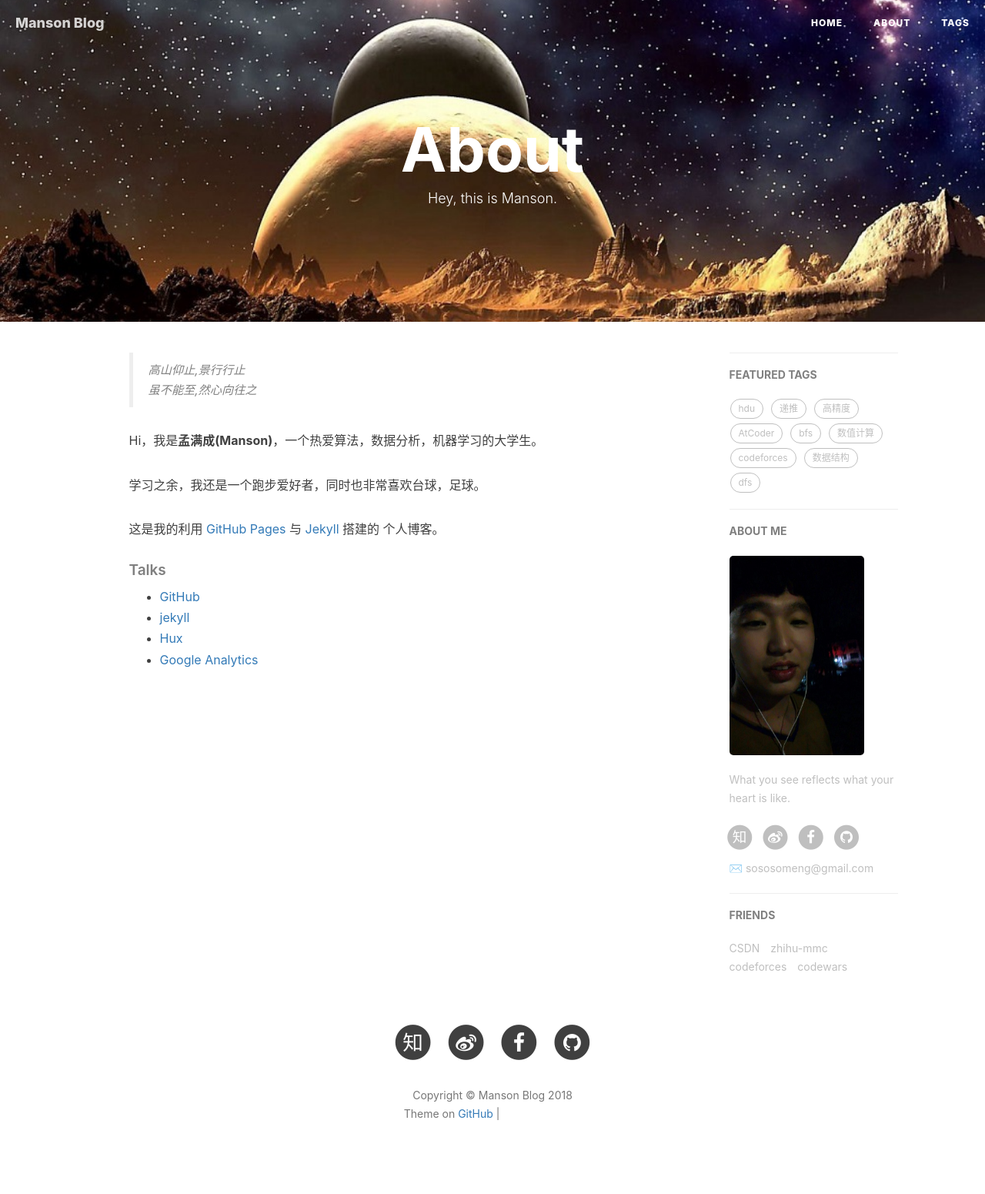
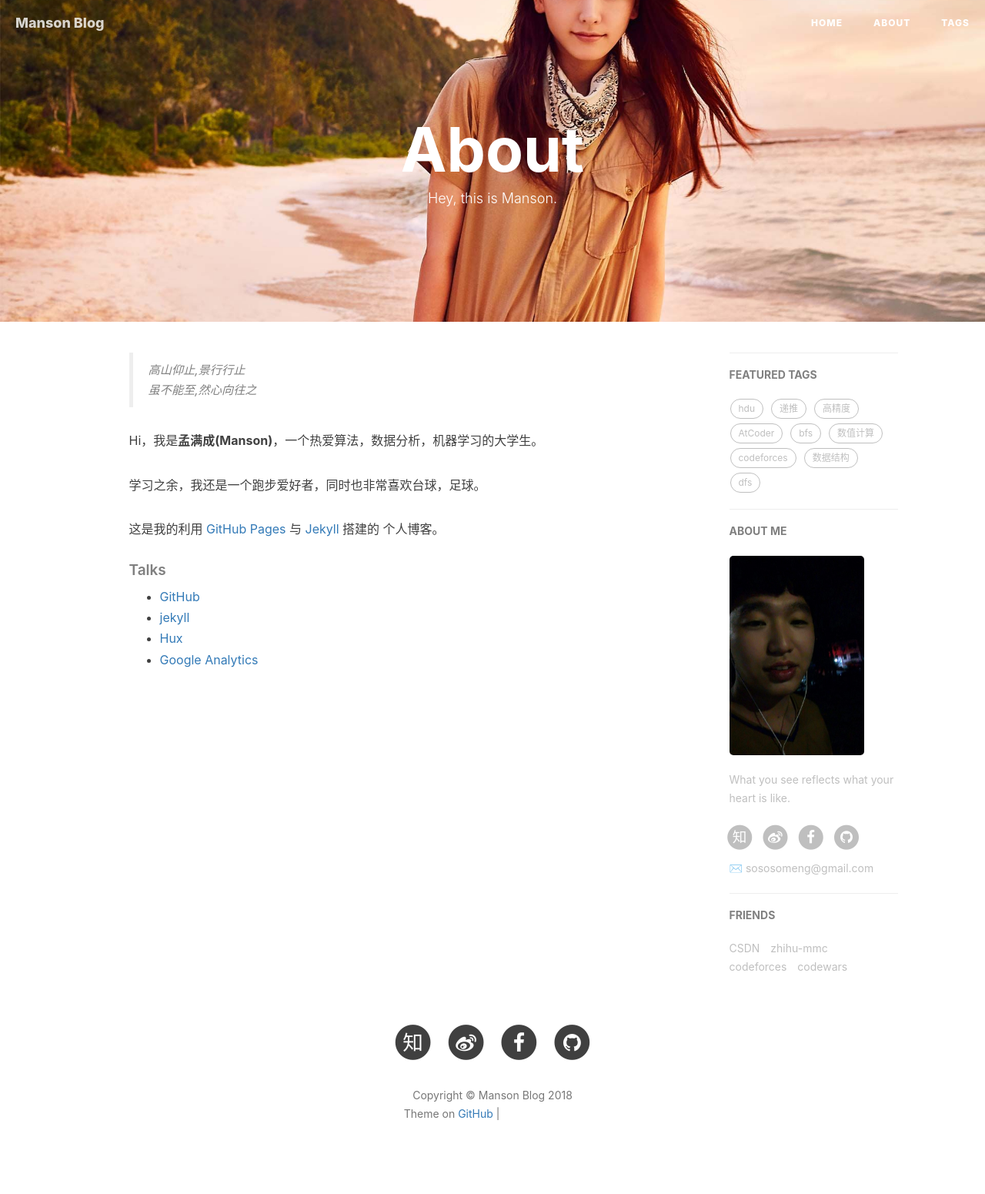
Before and after one commit to MaKaRuiNah/oldblog, a Jekyll site: the page built from about.html, in a window 1280 px wide. Shown: the whole page at 77% size. Built offline with Jekyll 4.4.1, drawn with Linux system fonts in a browser that asks for light colours; nearby versions of some CDN libraries; comment, search, counter and statistics services are not loaded; grey boxes are pictures that could not be loaded.

Commit message:
Update about.html

```diff
--- a/about.html
+++ b/about.html
@@ -2,7 +2,7 @@
 layout: page
 title: "About"
 description: "Hey, this is Manson."
-header-img: "img/mars-bg.jpg"
+header-img: "img/gakki_2.jpg"
 ---
 
 <!-- Language Selector -->
```
